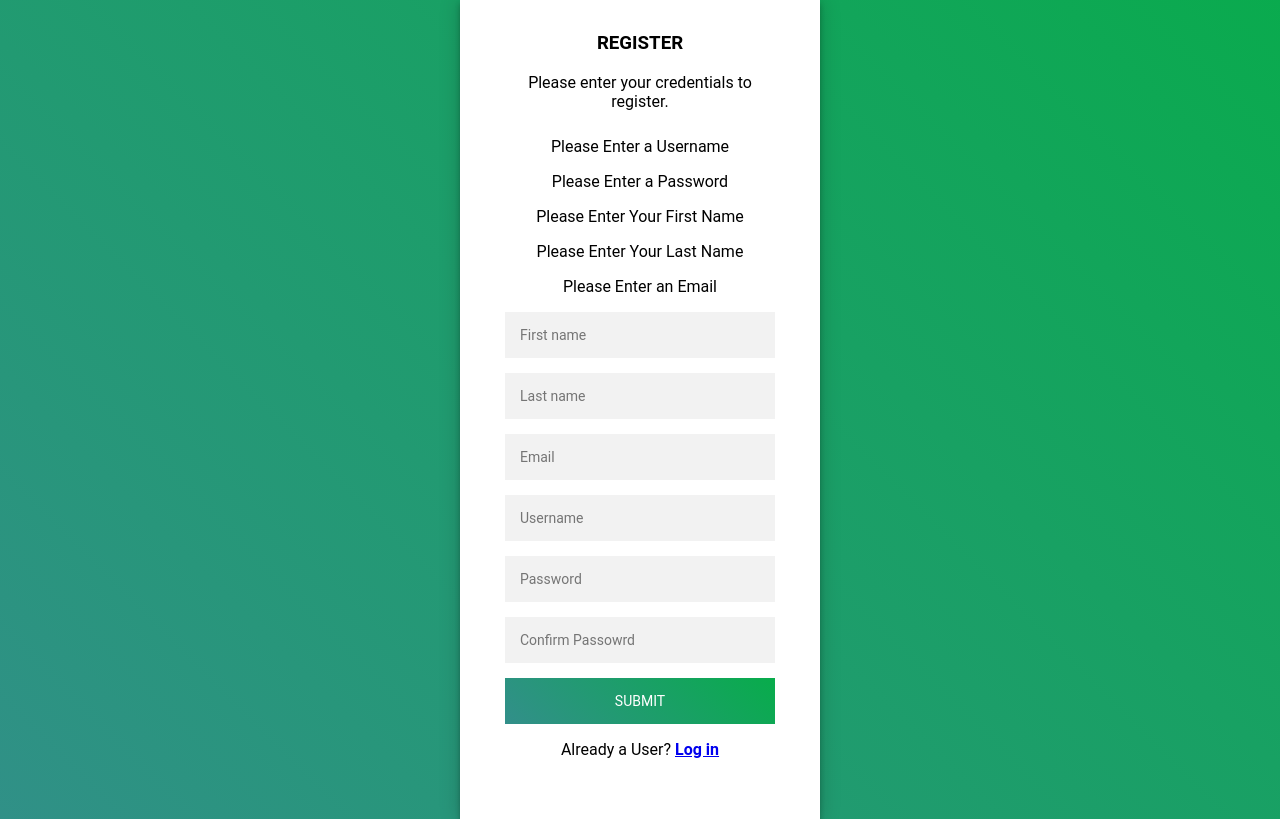
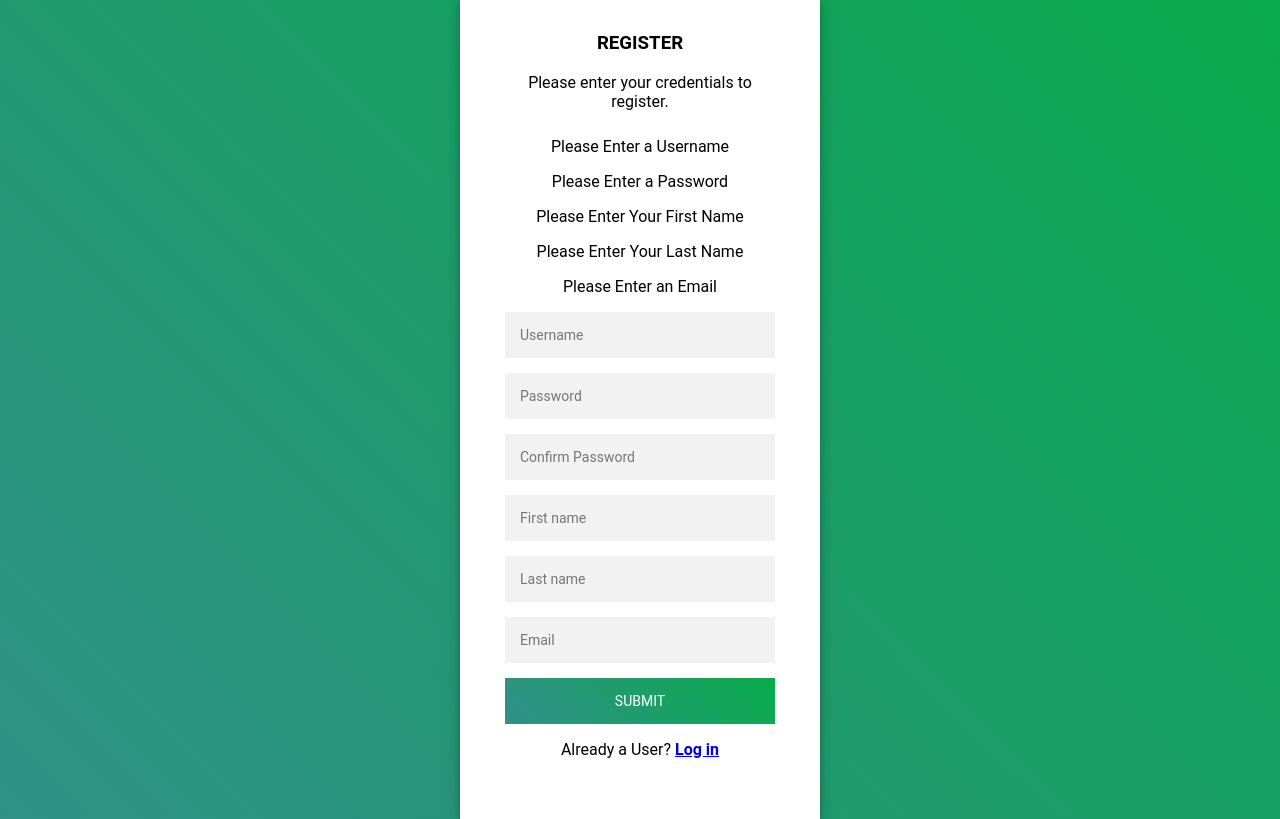
Before and after one commit to markajeena/Website-w-user-resgistration, a PHP site: page /Rick/registrationNew.php in a window 1280 px wide. Shown: the part 110-929 px from the top of the page. Run offline with PHP 8.4, Linux system fonts and the light colour scheme; data comes from the database, SQL or seed files in the repository.

Commit message:
Update to registrationNew.php
Made the input boxes follow the order of registration.php

```diff
--- a/Rick/registrationNew.php
+++ b/Rick/registrationNew.php
@@ -20,28 +20,28 @@
 
             <input
               type="text"
-              name="firstname"
-              placeholder="First name"
+              name="username"
+              placeholder="Username"
               required
             />
+            <input
+              type="text"
+              name="password"
+              placeholder="Password"
+              required
+            />
+            <input type="text" name="password1" placeholder="Confirm Password" required />
+            <input type="text" name="firstname" placeholder="First name" required />
             <input
               type="text"
               name="lastname"
               placeholder="Last name"
               required
             />
-            <input type="text" name="email" placeholder="Email" required />
-            <input type="text" name="usernam" placeholder="Username" required />
             <input
               type="text"
-              name="password1"
-              placeholder="Password"
-              required
-            />
-            <input
-              type="text"
-              name="password2"
-              placeholder="Confirm Passowrd"
+              name="email"
+              placeholder="Email"
               required
             />
             <button type="submit" name="register_user">Submit</button>
@@ -55,3 +55,4 @@
     </body>
   </body>
 </html>
+</html>
```
